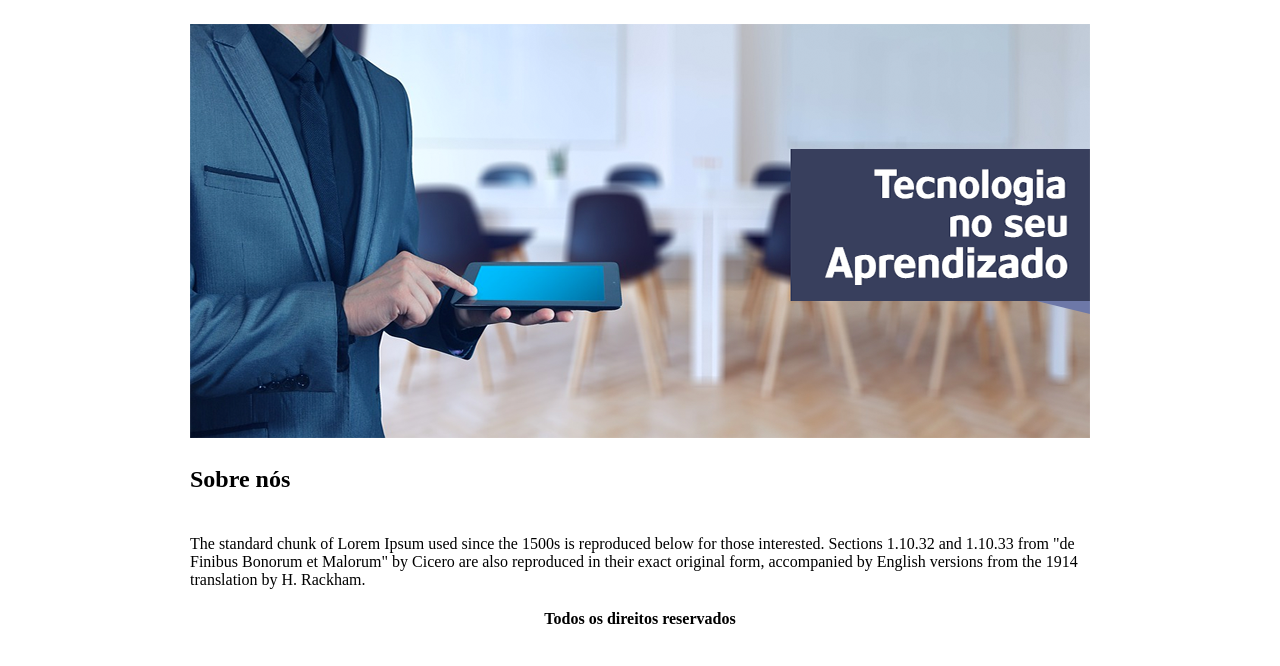
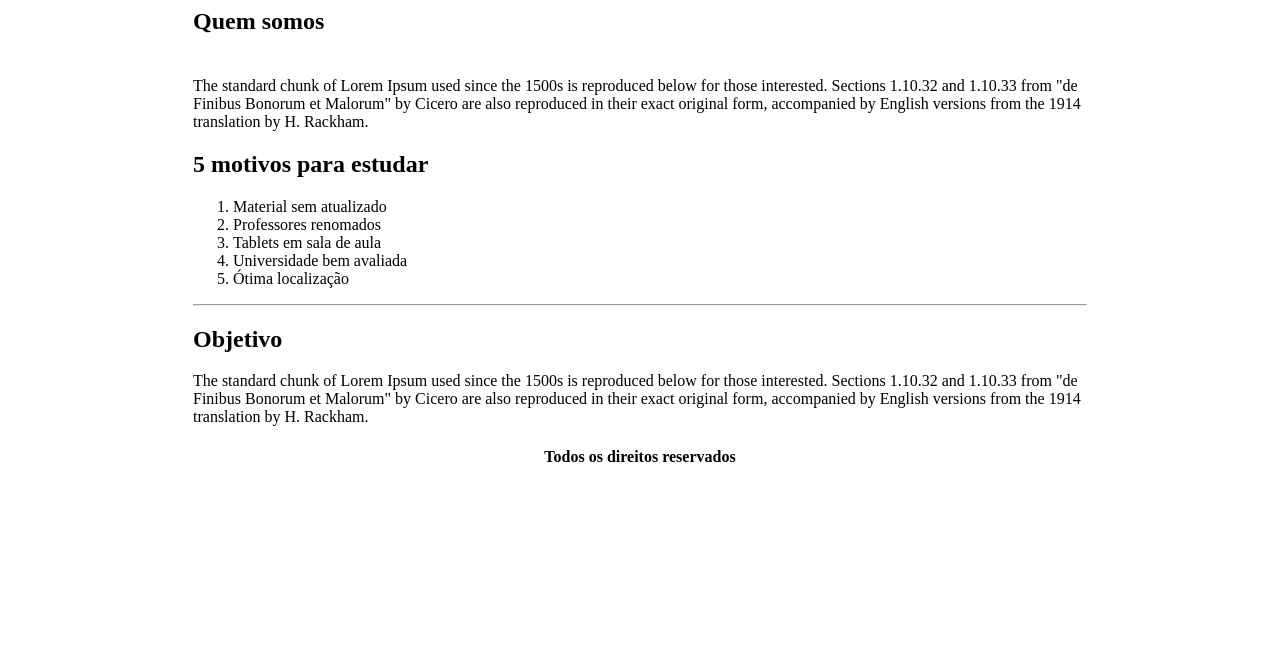
Before and after one commit to fnsfrancis/Unes, a plain HTML site: page quem-somos.html in a window 1280 px wide. Shown: the part 134-800 px from the top of the page. Drawn offline with Linux system fonts and the light colour scheme.

Commit message:
Add files via upload

```diff
--- a/quem-somos.html
+++ b/quem-somos.html
@@ -5,10 +5,10 @@
 	<meta name="viewport" content="width=device-width, initial-scale=1">
 	<title>Unes Universidades</title>
 </head>
-<body background="imagens/fundo2.png"><br><br>
+<body background="imagens/fundo2.png">
 
 
-	<table border="0" width="900" align="center">
+	<table border="0" width="900" align="center"><br>
 
 		<tr>
 			<td colspan="2" height="89">
@@ -22,15 +22,11 @@
 			</td>
 		</tr>
 
-		<tr>
-			<td colspan="3"><br>
-				<img src="imagens/capa.png">
-			</td>
-		</tr>
+
 
 		<tr>
 			<td colspan="3">
-				<h2>Sobre nós</h2>
+				<h2>Quem somos</h2>
 			</td>
 		</tr>
 
@@ -38,6 +34,23 @@
 		<tr>
 			<td colspan="3" ><br>
 				The standard chunk of Lorem Ipsum used since the 1500s is reproduced below for those interested. Sections 1.10.32 and 1.10.33 from "de Finibus Bonorum et Malorum" by Cicero are also reproduced in their exact original form, accompanied by English versions from the 1914 translation by H. Rackham.
+
+				<h2>5 motivos para estudar</h2>
+				<ol>
+					<li>Material sem atualizado</li>
+					<li>Professores renomados</li>
+					<li>Tablets em sala de aula</li>
+					<li>Universidade bem avaliada</li>
+					<li>Ótima localização</li>
+				</ol>
+
+				<hr>
+
+				<h2>Objetivo</h2>
+
+				<p>The standard chunk of Lorem Ipsum used since the 1500s is reproduced below for those interested. Sections 1.10.32 and 1.10.33 from "de Finibus Bonorum et Malorum" by Cicero are also reproduced in their exact original form, accompanied by English versions from the 1914 translation by H. Rackham.</p>
+
+
 				<h4 align="center">Todos os direitos reservados</h4>
 			</td>
 		</tr>
```
Also changed, not shown: contato.html (+27 -8 lines), index.html (+2 -2 lines).
